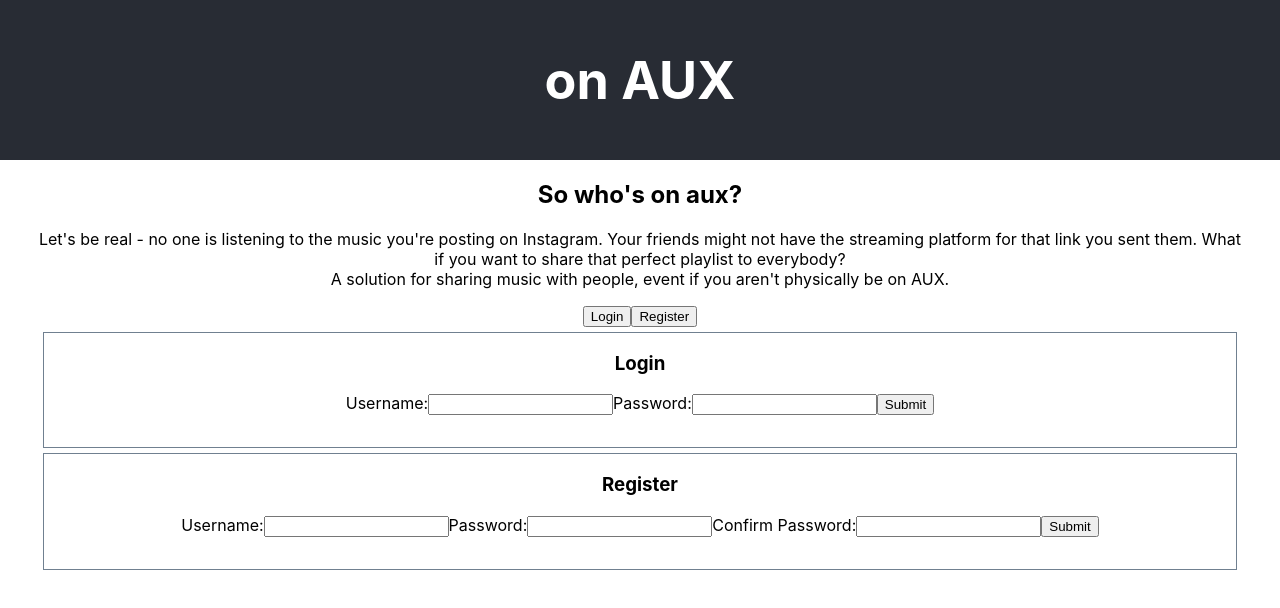
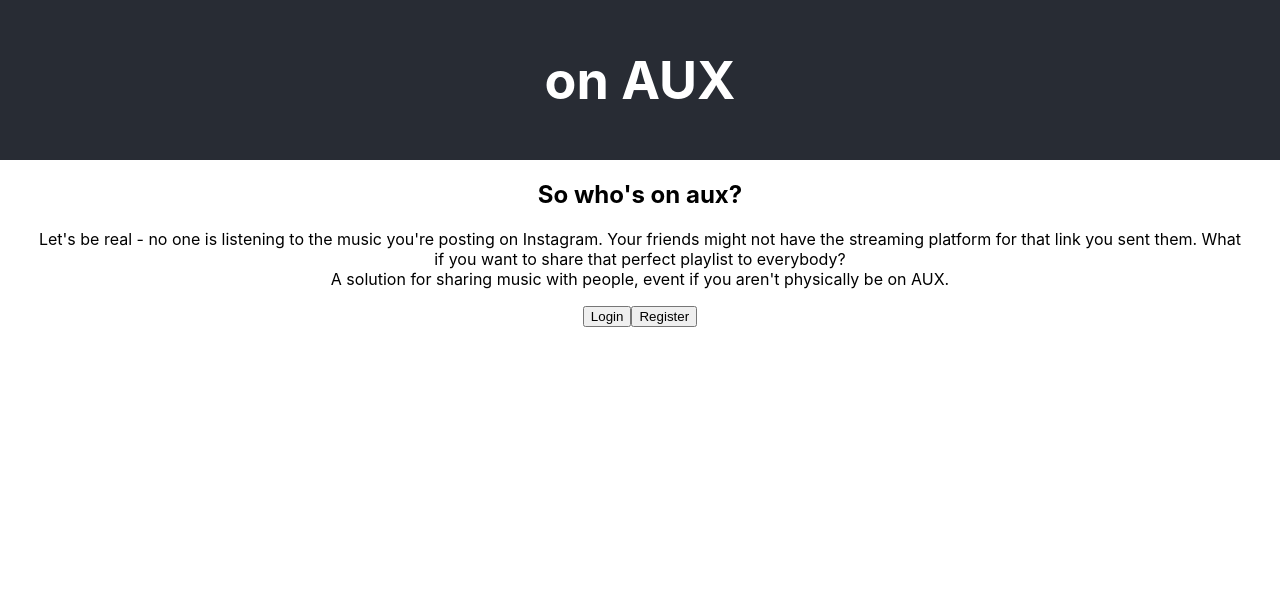
Before and after one commit to kdbromley/on-aux, a React (Create React App) app: page / in a window 1280 px wide. Shown: the top 608 px of the page. Built offline with nearby package versions, Linux system fonts and the light colour scheme.

Commit message:
installed react-router, created routes

```diff
--- a/package.json
+++ b/package.json
@@ -8,6 +8,7 @@
     "@testing-library/user-event": "^12.8.3",
     "react": "^17.0.2",
     "react-dom": "^17.0.2",
+    "react-router-dom": "^5.2.0",
     "react-scripts": "4.0.3",
     "web-vitals": "^1.1.1"
   },
--- a/src/App.js
+++ b/src/App.js
@@ -1,22 +1,43 @@
+import { Component } from 'react';
 import LandingPage from './LandingPage/LandingPage';
-import './App.css';
 import Login from './Login/Login';
 import Register from './Register/Register';
+import './App.css';
+import { Route } from 'react-router-dom';
 
-function App() {
+class App extends Component {
+  renderRoutes() {
+    return (
+     <>
+      <Route
+       exact
+       path={['/', '/login', '/register']}
+       component={LandingPage}
+      />
+      <Route
+       path='/login'
+       component={Login}
+      />
+      <Route
+       path='/register'
+       component={Register}
+      />
+     </>
+    )
+  }
+
+  render() {
     return (
       <div className="App">
         <header className="App-header">
           <h1>on AUX</h1>
         </header>
         <main>
-        {/* routes */}
-        <LandingPage />
-        <Login />
-        <Register />
+          {this.renderRoutes()}
         </main>
       </div>
     );
   }
+}
 
 export default App;
--- a/src/index.js
+++ b/src/index.js
@@ -1,13 +1,14 @@
 import React from 'react';
 import ReactDOM from 'react-dom';
+import { BrowserRouter } from 'react-router-dom';
 import './index.css';
 import App from './App';
 import reportWebVitals from './reportWebVitals';
 
 ReactDOM.render(
-  <React.StrictMode>
+  <BrowserRouter>
     <App />
-  </React.StrictMode>,
+  </BrowserRouter>,
   document.getElementById('root')
 );
 
```
Also changed, not shown: 1 other file (tests, documents, lock files or other folders). Lines whose indentation alone changed are shown as unchanged.
